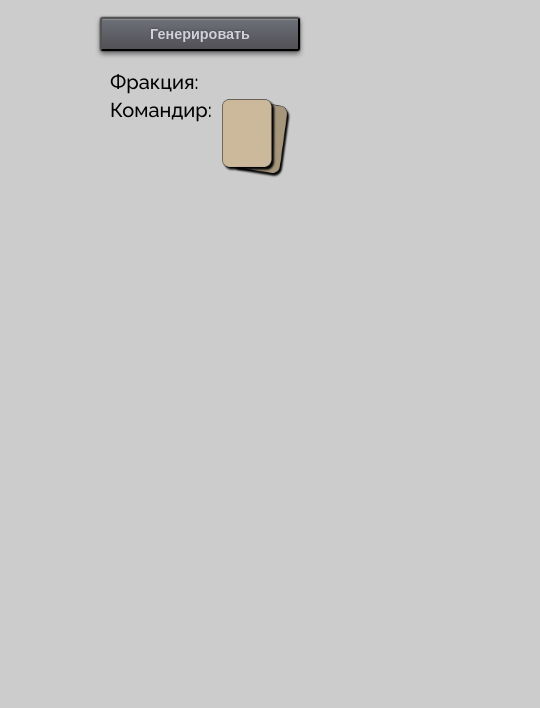
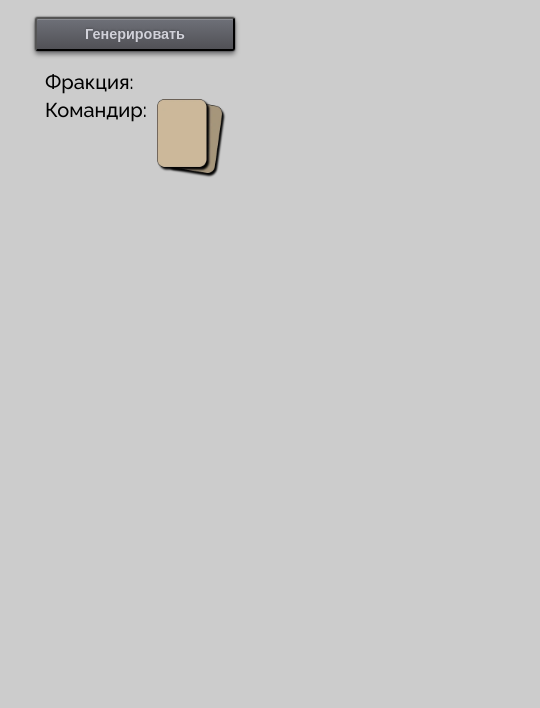
Before and after one commit to Meloolem/c-c-rivals-RandomizerDeck, a plain HTML site: page index.html in a window 390 px wide. Shown: the part 83-791 px from the top of the page, 540 px wide, since content can reach past the window. Drawn offline with Linux system fonts and the light colour scheme.

Commit message:
Update style.css

```diff
--- a/style.css
+++ b/style.css
@@ -9,60 +9,46 @@ main{
     flex: 1 1 auto;
 }
 /* Для больших экранов */
-@media (min-width: 980px) {
+@media screen and (max-width : 2080px) {
     .wrapper {
         width: 1080px;
     }
     .content {
-        margin: 0 300px 0 200px; /* Отступ на ширину левой и правой колонки*/
+        margin: 0 300px 0 200px;
        }
     .container {
-        width: 900px; /* Ширина макета */
-        margin: 0 auto; /* Выравнивание по центру */
+        width: 900px;
+        margin: 0 auto;
        }
+
 }
-
 /* Для некоторых нетбуков и планшетов (таблеток) */
-@media (max-width: 979px) {
-    .wrapper {
-        width: 840px;
-    }
-    .content {
-        margin: 0 230px 0 150px; /* Отступ на ширину левой и правой колонки*/
-       }
-    .container {
-        width: 800px; /* Ширина макета */
-       }
-}
-
-/* Для планшетов и некоторых телефонов */
-@media (max-width: 767px) {
+@media screen and (max-width : 1000px) {
     .wrapper {
         width: 700px;
     }
     .container {
         display: flex;
         flex-direction: column;
-        width: 650px; /* Ширина макета */
+        width: 650px;
        }
        .content {
-        margin: 0 190px 0 90px; /* Отступ на ширину левой и правой колонки*/
+        margin: 0 190px 0 90px;
        }
 
 }
-@media (max-width: 547px) {
+@media screen and (max-width : 660px) {
     .wrapper {
-        width: 540px;
+        width: 400px;
     }
     .container {
         display: flex;
         flex-direction: column;
-        width: 500px; /* Ширина макета */
+        width: 390px;
        }
        .content {
-        margin: 0 170px 0 80px; /* Отступ на ширину левой и правой колонки*/
+        margin: 0 70px 0 30px;
        }
-
 }
 .content {
     display: flex;
```
